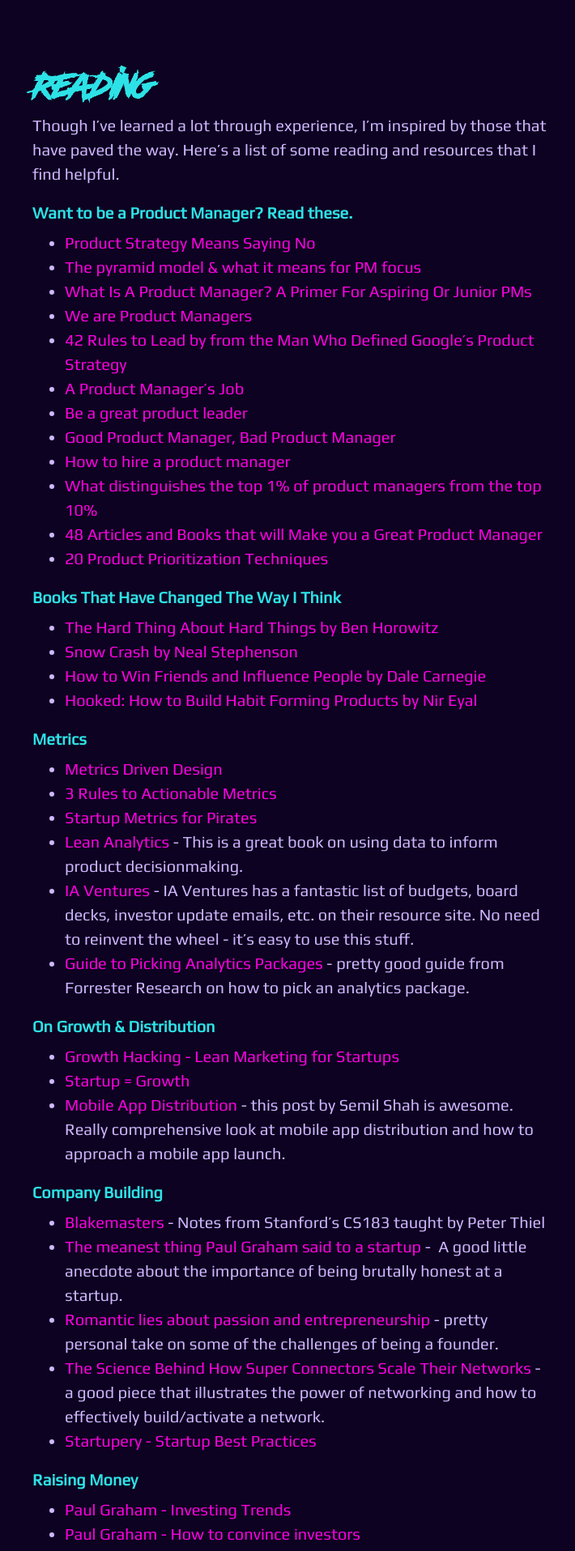
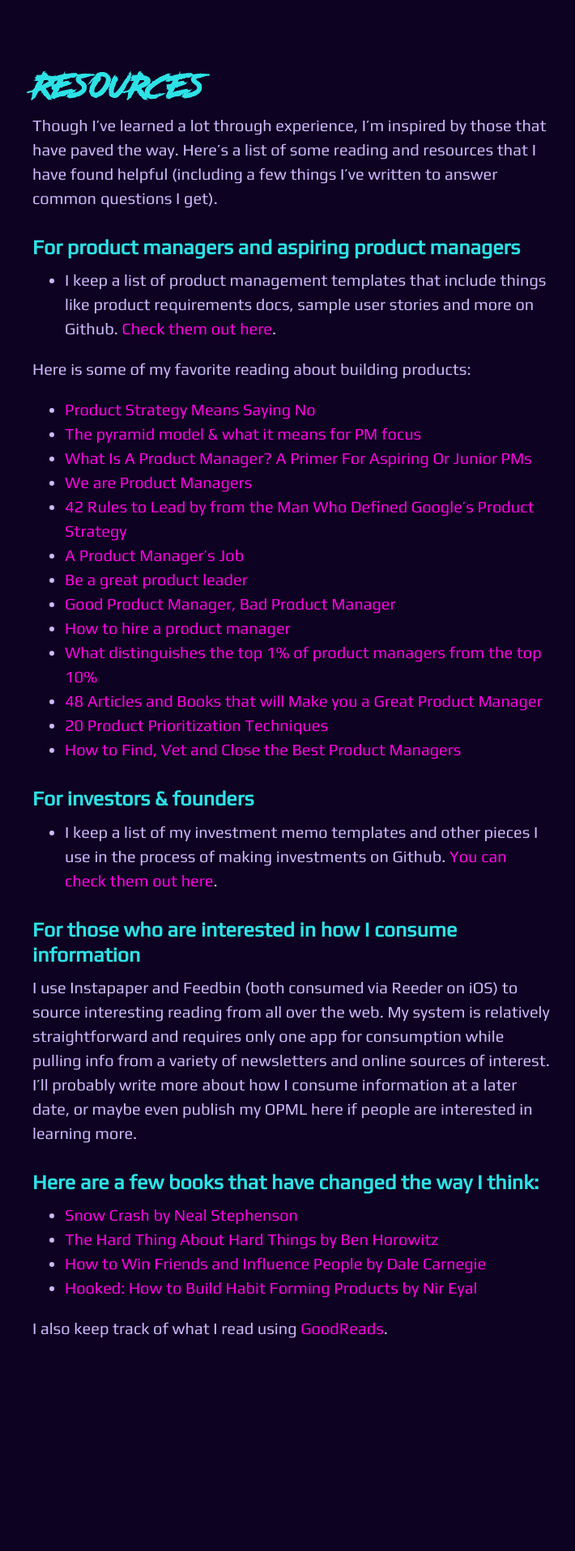
Before and after one commit to ckurdziel/ckurdziel.github.com, a Jekyll site: the page built from category/reading.md, in a window 1280 px wide. Shown: the top 1916 px of the page at 81% size, without its empty margins (520-1230 px from the left). Built offline with Jekyll 4.4.1, drawn with Linux system fonts in a browser that asks for light colours; some of the changed text lies outside the part shown.

Commit message:
update resources/reading & add git ignore

```diff
--- a/category/reading.md
+++ b/category/reading.md
@@ -1,79 +1,61 @@
 ---
 layout: category
-title: Reading
-sidebar_sort_order: 3
+title: Resources
+sidebar\_sort\_order: 3
 ---
 
-Though I've learned a lot through experience, I'm inspired by those that have paved the way. Here's a list of some reading and resources that I find helpful.
+Though I've learned a lot through experience, I'm inspired by those that have paved the way. Here's a list of some reading and resources that I have found helpful (including a few things I’ve written to answer common questions I get).
 
-#### Want to be a Product Manager? Read these.
- - [Product Strategy Means Saying No](http://insideintercom.io/product-strategy-means-saying-no/)
- - [The pyramid model & what it means for PM focus](http://blog.kentonkivestu.com/product-focus)
- - [What Is A Product Manager? A Primer For Aspiring Or Junior PMs](https://medium.com/career-pathing/a44f74a6ba59)
- - [We are Product Managers](http://venturegeneratedcontent.com/2013/07/11/we-are-product-managers/)
- - [42 Rules to Lead by from the Man Who Defined Google's Product Strategy](http://firstround.com/article/42-Rules-to-Lead-by-from-the-Man-Who-Defined-Googles-Product-Strategy)
- - [A Product Manager's Job](https://medium.com/what-i-learned-building/63c09a43d0ec)
- - [Be a great product leader](http://blog.adamnash.com/2011/12/16/be-a-great-product-leader/)
- - [Good Product Manager, Bad Product Manager](http://benhorowitz.files.wordpress.com/2010/05/good-product-manager.pdf)
- - [How to hire a product manager](https://www.kennethnorton.com/essays/productmanager.html)
- - [What distinguishes the top 1% of product managers from the top 10%](http://www.quora.com/Product-Management/What-distinguishes-the-Top-1-of-Product-Managers-from-the-Top-10/answer/Ian-McAllister?srid=3wR&st=ns)
- - [48 Articles and Books that will Make you a Great Product Manager](https://medium.com/p/aad5babee2f7)
- - [20 Product Prioritization Techniques](https://foldingburritos.com/product-prioritization-techniques/)
+### For product managers and aspiring product managers
+- I keep a list of product management templates that include things like product requirements docs, sample user stories and more on Github. [Check them out here][1].
 
-#### Books That Have Changed The Way I Think
+Here is some of my favorite reading about building products:
+ - [Product Strategy Means Saying No][2]
+ - [The pyramid model & what it means for PM focus][3]
+ - [What Is A Product Manager? A Primer For Aspiring Or Junior PMs][4]
+ - [We are Product Managers][5]
+ - [42 Rules to Lead by from the Man Who Defined Google's Product Strategy][6]
+ - [A Product Manager's Job][7]
+ - [Be a great product leader][8]
+ - [Good Product Manager, Bad Product Manager][9]
+ - [How to hire a product manager][10]
+ - [What distinguishes the top 1% of product managers from the top 10%][11]
+ - [48 Articles and Books that will Make you a Great Product Manager][12]
+ - [20 Product Prioritization Techniques][13]
+- [How to Find, Vet and Close the Best Product Managers][14]
 
- - [The Hard Thing About Hard Things by Ben Horowitz](http://www.amazon.com/gp/product/B00DQ845EA/ref=as_li_ss_tl?ie=UTF8&camp=1789&creative=390957&creativeASIN=B00DQ845EA&linkCode=as2&tag=chriskurdziel-20)
- - [Snow Crash by Neal Stephenson](http://www.amazon.com/gp/product/B000FBJCJE/ref=as_li_ss_tl?ie=UTF8&camp=1789&creative=390957&creativeASIN=B000FBJCJE&linkCode=as2&tag=chriskurdziel-20)
- - [How to Win Friends and Influence People by Dale Carnegie](http://www.amazon.com/gp/product/B003WEAI4E/ref=as_li_ss_tl?ie=UTF8&camp=1789&creative=390957&creativeASIN=B003WEAI4E&linkCode=as2&tag=chriskurdziel-20)
- - [Hooked: How to Build Habit Forming Products by Nir Eyal](http://www.amazon.com/gp/product/B00HJ4A43S/ref=as_li_ss_tl?ie=UTF8&camp=1789&creative=390957&creativeASIN=B00HJ4A43S&linkCode=as2&tag=chriskurdziel-20)
+### For investors & founders
+- I keep a list of my investment memo templates and other pieces I use in the process of making investments on Github. [You can check them out here][15].
 
-#### Metrics
- - [Metrics Driven Design](http://www.slideshare.net/bokardo/metricsdriven-design-4317168)
- - [3 Rules to Actionable Metrics](http://www.ashmaurya.com/2010/07/3-rules-to-actionable-metrics/)
- - [Startup Metrics for Pirates](http://www.slideshare.net/dmc500hats/startup-metrics-for-pirates-long-version)
- - [Lean Analytics](http://www.amazon.com/gp/product/1449335675/ref=as_li_ss_tl?ie=UTF8&camp=1789&creative=390957&creativeASIN=1449335675&linkCode=as2&tag=chriskurdziel-20) - This is a great book on using data to inform product decisionmaking.
- - [IA Ventures](http://resources.iaventures.com/index.php) - IA Ventures has a fantastic list of budgets, board decks, investor update emails, etc. on their resource site. No need to reinvent the wheel - it's easy to use this stuff.
- - [Guide to Picking Analytics Packages](https://www.dropbox.com/s/zntpeztqu1j4tfd/Picking_Analytics.pdf) - pretty good guide from Forrester Research on how to pick an analytics package.
+### For those who are interested in how I consume information
+I use Instapaper and Feedbin (both consumed via Reeder on iOS) to source interesting reading from all over the web. My system is relatively straightforward and requires only one app for consumption while pulling info from a variety of newsletters and online sources of interest. I’ll probably write more about how I consume information at a later date, or maybe even publish my OPML here if people are interested in learning more.
 
-#### On Growth & Distribution
- - [Growth Hacking - Lean Marketing for Startups](http://www.slideshare.net/mattangriffel/growth-hacking)
- - [Startup = Growth](http://www.paulgraham.com/growth.html)
- - [Mobile App Distribution](http://blog.semilshah.com/2012/12/09/testing-a-mobile-distribution-framework/) - this post by Semil Shah is awesome. Really comprehensive look at mobile app distribution and how to approach a mobile app launch.
+### Here are a few books that have changed the way I think:
 
-#### Company Building
- - [Blakemasters](http://blakemasters.com/peter-thiels-cs183-startup) - Notes from Stanford's CS183 taught by Peter Thiel
- - [The meanest thing Paul Graham said to a startup](http://brandonb.cc/no-filter-the-meanest-thing-paul-graham-said-to-a-startup) -  A good little anecdote about the importance of being brutally honest at a startup.
- - [Romantic lies about passion and entrepreneurship](http://blog.michellelaralin.com/romantic-lies) - pretty personal take on some of the challenges of being a founder.
- - [The Science Behind How Super Connectors Scale Their Networks](http://www.forbes.com/sites/michaelsimmons/2013/09/04/the-science-behind-how-super-connectors-scale-their-networks/) - a good piece that illustrates the power of networking and how to effectively build/activate a network.
- - [Startupery - Startup Best Practices](http://startupery.com/)
+ - [Snow Crash by Neal Stephenson][16]
+ - [The Hard Thing About Hard Things by Ben Horowitz][17]
+ - [How to Win Friends and Influence People by Dale Carnegie][18]
+ - [Hooked: How to Build Habit Forming Products by Nir Eyal][19]
 
-#### Raising Money
- - [Paul Graham - Investing Trends](http://www.paulgraham.com/invtrend.html)
- - [Paul Graham - How to convince investors](http://paulgraham.com/convince.html)
- - [On Party Rounds](http://blog.samaltman.com/party-rounds)
+I also keep track of what I read using [GoodReads][20].
 
-#### Mobile Distribution
- - [Ratings and Reviews in the App Store](http://appurify.com/blog/study-correlation-between-ratings-reviews-and-rankings-in-the-apple-app-store/)
- - [A Mobile Distribution Framework](http://blog.semilshah.com/2012/12/09/testing-a-mobile-distribution-framework/)
-
-#### Design & Wireframing
- - [Responsive Resources](http://bradfrost.github.io/this-is-responsive/resources.html) - Incredibly thorough list of responsive web design resources.
- - [UX Equivalents for iOS 7,6, Android](http://kintek.com.au/blog/portkit-ux-metaphor-equivalents-for-ios-and-android/)
- - [Pttrns](http://pttrns.com/) - Great site for mobile UI examples
- - [Mobile Patterns](http://www.mobile-patterns.com/)
- - [PlaceIt](https://placeit.net/) - Awesome way to quickly get images for landing page using mockups
- - [GoodUI](http://www.goodui.org/)
- - [Anatomy of a Perfect Landing Page](http://www.formstack.com/the-anatomy-of-a-perfect-landing-page)
-
-#### Landing a Job at a Startup
-- [Compensation @ Startups](https://quip.com/HEB3Ah9dYD6o) - Great resource put together by Homebrew that details how startups should think about compensation. Useful as an employee and as a startup management team.
-
-#### Hiring
-- [How to Find, Vet and Close the Best Product Managers](http://firstround.com/review/find-vet-and-close-the-best-product-managers-heres-how/) - great resource from First Round Capital on hiring PMs.
-
-#### Interesting Sites, Smart People, and Informative Newsletters
-These are the sites, people and newsletters I rely on for great insight and ideas.
-- [Breaking Smart Newsletter](http://breakingsmart.com/)
-- [Benedict Evans](http://ben-evans.com/)
-- [Stratechery](https://stratechery.com/)
-- [Azeem Azhar's Weekly Newsletter](http://www.exponentialview.co/newsletter/)
+[1]:	https://github.com/ckurdziel/templates
+[2]:	http://insideintercom.io/product-strategy-means-saying-no/
+[3]:	http://blog.kentonkivestu.com/product-focus
+[4]:	https://medium.com/career-pathing/a44f74a6ba59
+[5]:	http://venturegeneratedcontent.com/2013/07/11/we-are-product-managers/
+[6]:	http://firstround.com/article/42-Rules-to-Lead-by-from-the-Man-Who-Defined-Googles-Product-Strategy
+[7]:	https://medium.com/what-i-learned-building/63c09a43d0ec
+[8]:	http://blog.adamnash.com/2011/12/16/be-a-great-product-leader/
+[9]:	http://benhorowitz.files.wordpress.com/2010/05/good-product-manager.pdf
+[10]:	https://www.kennethnorton.com/essays/productmanager.html
+[11]:	http://www.quora.com/Product-Management/What-distinguishes-the-Top-1-of-Product-Managers-from-the-Top-10/answer/Ian-McAllister?srid=3wR&st=ns
+[12]:	https://medium.com/p/aad5babee2f7
+[13]:	https://foldingburritos.com/product-prioritization-techniques/
+[14]:	http://firstround.com/review/find-vet-and-close-the-best-product-managers-heres-how/
+[15]:	https://github.com/ckurdziel/templates
+[16]:	http://www.amazon.com/gp/product/B000FBJCJE/ref=as_li_ss_tl?ie=UTF8&camp=1789&creative=390957&creativeASIN=B000FBJCJE&linkCode=as2&tag=chriskurdziel-20
+[17]:	http://www.amazon.com/gp/product/B00DQ845EA/ref=as_li_ss_tl?ie=UTF8&camp=1789&creative=390957&creativeASIN=B00DQ845EA&linkCode=as2&tag=chriskurdziel-20
+[18]:	http://www.amazon.com/gp/product/B003WEAI4E/ref=as_li_ss_tl?ie=UTF8&camp=1789&creative=390957&creativeASIN=B003WEAI4E&linkCode=as2&tag=chriskurdziel-20
+[19]:	http://www.amazon.com/gp/product/B00HJ4A43S/ref=as_li_ss_tl?ie=UTF8&camp=1789&creative=390957&creativeASIN=B00HJ4A43S&linkCode=as2&tag=chriskurdziel-20
+[20]:	https://www.goodreads.com/user/show/4012448-chris
```
Also changed, not shown: 1 other file.
